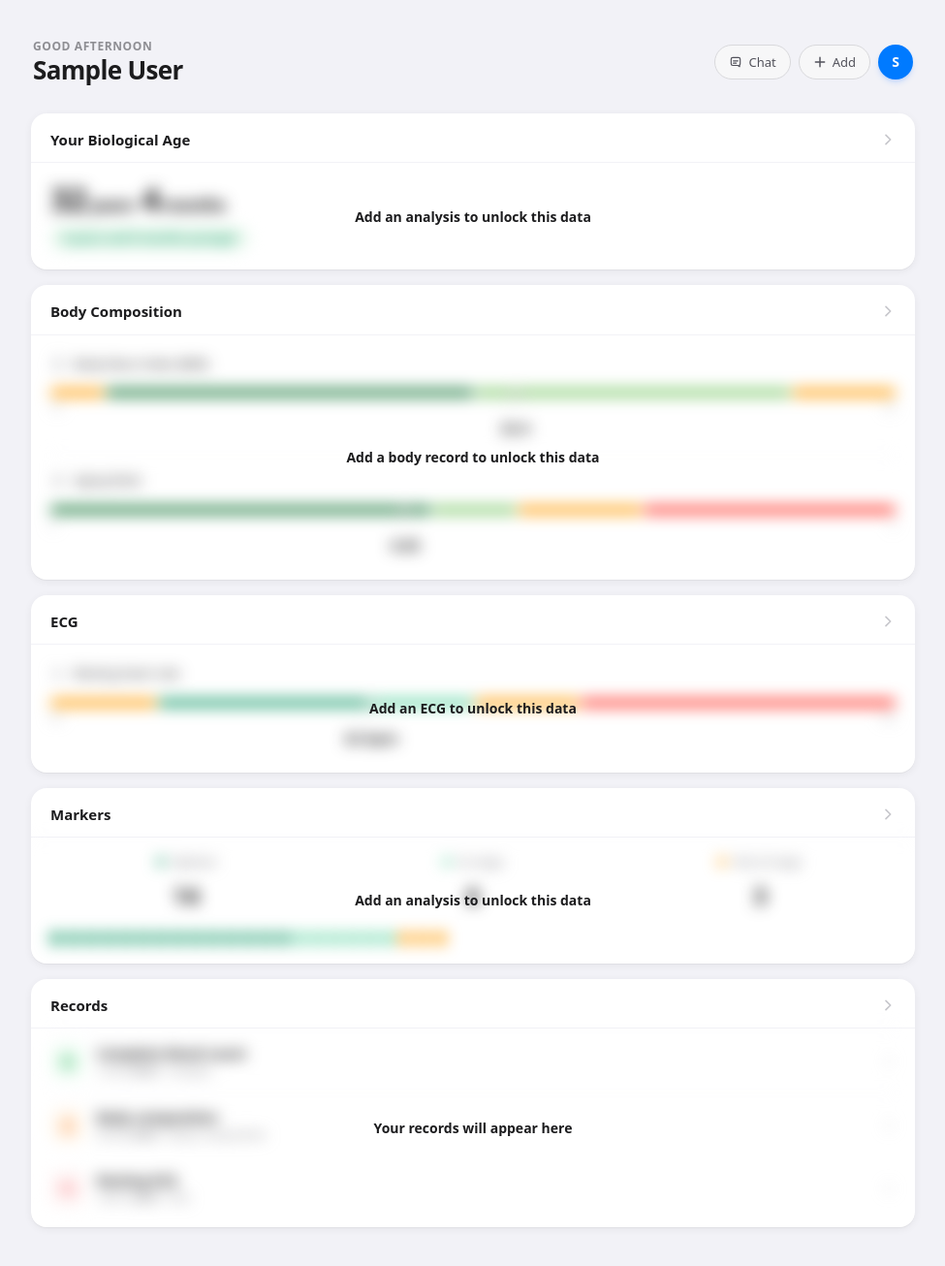
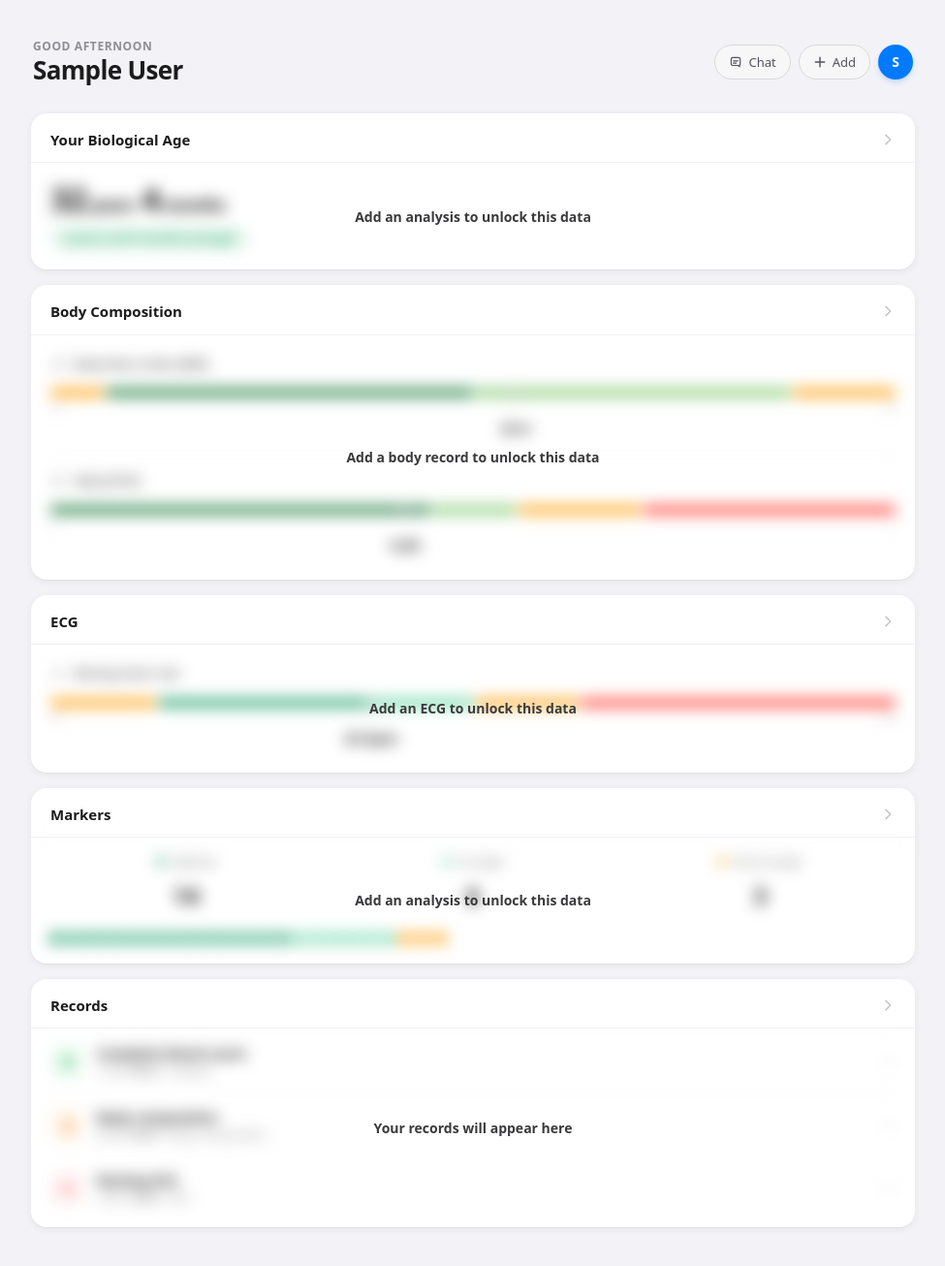
Before and after one commit to fermenen/LabLocal, a Django app: page /dashboard/ in a window 1280 px wide. Shown: the whole page at 97% size, without its empty margins (152-1127 px from the left). Run offline with Django 5.2, Linux system fonts and the light colour scheme; the visitor is signed in with stand-in values (Sample User, id 1); data that the repository does not hold is empty; some libraries are stand-ins or nearby versions; some web fonts are replaced.

Commit message:
Refactor dashboard placeholders for improved accessibility and styling

```diff
--- a/backend/labs/templates/labs/dashboard.html
+++ b/backend/labs/templates/labs/dashboard.html
@@ -128,7 +128,7 @@
     {% else %}
     <!-- Blurred placeholder: no data or missing markers -->
     <div class="relative px-5 pt-5 pb-5 row-sep">
-      <div class="blur-sm pointer-events-none select-none">
+      <div class="blur pointer-events-none select-none">
         <p class="text-[34px] font-bold text-[#1C1C1E] tracking-tight leading-none">
           32<span class="text-[18px] font-semibold"> {% trans "years" %}</span>
           4<span class="text-[18px] font-semibold"> {% trans "months" %}</span>
@@ -137,12 +137,12 @@
           3 years and 8 months {% trans "younger" %}
         </span>
       </div>
-      <div class="absolute inset-0 flex flex-col items-center justify-center gap-1">
+      <div class="absolute inset-0 flex flex-col items-center justify-center gap-1 px-4">
         {% if phenoage_data %}
-        <p class="text-[14px] text-[#1C1C1E] font-semibold">{% trans "Missing required markers" %}</p>
-        <p class="text-[12px] text-[#8E8E93]">{{ phenoage_data.missing|join:", " }}</p>
+        <p class="text-[14px] text-[#3A3A3C] font-semibold text-center">{% trans "Missing required markers" %}</p>
+        <p class="text-[12px] text-[#8E8E93] text-center">{{ phenoage_data.missing|join:", " }}</p>
         {% else %}
-        <p class="text-[14px] text-[#1C1C1E] font-semibold">{% trans "Add an analysis to unlock this data" %}</p>
+        <p class="text-[14px] text-[#3A3A3C] font-semibold text-center">{% trans "Add an analysis to unlock this data" %}</p>
         {% endif %}
       </div>
     </div>
@@ -216,7 +216,7 @@
     </div>
 
     <div class="relative row-sep">
-      <div class="px-5 pt-5 pb-6 blur-sm pointer-events-none select-none">
+      <div class="px-5 pt-5 pb-6 blur pointer-events-none select-none">
         <div class="flex items-center gap-2 mb-4">
           <svg class="w-4 h-4 text-[#8E8E93] flex-shrink-0" fill="none" stroke="currentColor" stroke-width="1.8" viewBox="0 0 24 24">
             <path stroke-linecap="round" stroke-linejoin="round" d="M16 7a4 4 0 11-8 0 4 4 0 018 0zM12 14a7 7 0 00-7 7h14a7 7 0 00-7-7z"/>
@@ -233,8 +233,8 @@
         </div>
         {% include "labs/utils/_range_bar.html" with pct=42 value="0.85" unit="" ref_min="0" ref_max="2" color_scheme="ratio" %}
       </div>
-      <div class="absolute inset-0 flex items-center justify-center">
-        <p class="text-[14px] text-[#1C1C1E] font-semibold">{% trans "Add a body record to unlock this data" %}</p>
+      <div class="absolute inset-0 flex items-center justify-center px-4">
+        <p class="text-[14px] text-[#3A3A3C] font-semibold text-center">{% trans "Add a body record to unlock this data" %}</p>
       </div>
     </div>
 
@@ -295,7 +295,7 @@
     </div>
 
     <div class="relative row-sep">
-      <div class="px-5 pt-5 pb-6 blur-sm pointer-events-none select-none">
+      <div class="px-5 pt-5 pb-6 blur pointer-events-none select-none">
         <div class="flex items-center gap-2 mb-4">
           <svg class="w-4 h-4 text-[#8E8E93] flex-shrink-0" fill="none" stroke="currentColor" stroke-width="1.8" viewBox="0 0 24 24">
             <path stroke-linecap="round" stroke-linejoin="round" d="M3 12h3l2-7 4 14 3-9 2 4h4"/>
@@ -304,8 +304,8 @@
         </div>
         {% include "labs/utils/_range_bar.html" with pct=38 value="62 bpm" unit="" ref_min="40" ref_max="120" color_scheme="heart_rate" %}
       </div>
-      <div class="absolute inset-0 flex items-center justify-center">
-        <p class="text-[14px] text-[#1C1C1E] font-semibold">{% trans "Add an ECG to unlock this data" %}</p>
+      <div class="absolute inset-0 flex items-center justify-center px-4">
+        <p class="text-[14px] text-[#3A3A3C] font-semibold text-center">{% trans "Add an ECG to unlock this data" %}</p>
       </div>
     </div>
 
@@ -375,7 +375,7 @@
     </div>
 
     <div class="relative row-sep">
-      <div class="blur-sm pointer-events-none select-none">
+      <div class="blur pointer-events-none select-none">
         <div class="px-5 pt-4 pb-1 row-sep">
           <div class="grid grid-cols-3 gap-4">
             <div class="text-center">
@@ -409,8 +409,8 @@
           </div>
         </div>
       </div>
-      <div class="absolute inset-0 flex items-center justify-center">
-        <p class="text-[14px] text-[#1C1C1E] font-semibold">{% trans "Add an analysis to unlock this data" %}</p>
+      <div class="absolute inset-0 flex items-center justify-center px-4">
+        <p class="text-[14px] text-[#3A3A3C] font-semibold text-center">{% trans "Add an analysis to unlock this data" %}</p>
       </div>
     </div>
 
@@ -480,7 +480,7 @@
     </div>
 
     <div class="relative row-sep">
-      <div class="px-5 pb-2 blur-sm pointer-events-none select-none">
+      <div class="px-5 pb-2 blur pointer-events-none select-none">
         <div class="flex items-center gap-3 py-3.5 row-sep">
           <div class="w-9 h-9 rounded-xl flex-shrink-0 flex items-center justify-center bg-green-50">
             <svg class="w-4 h-4 text-green-600" fill="none" stroke="currentColor" stroke-width="2" viewBox="0 0 24 24">
@@ -524,8 +524,8 @@
           </svg>
         </div>
       </div>
-      <div class="absolute inset-0 flex items-center justify-center">
-        <p class="text-[14px] text-[#1C1C1E] font-semibold">{% trans "Your records will appear here" %}</p>
+      <div class="absolute inset-0 flex items-center justify-center px-4">
+        <p class="text-[14px] text-[#3A3A3C] font-semibold text-center">{% trans "Your records will appear here" %}</p>
       </div>
     </div>
 
```
